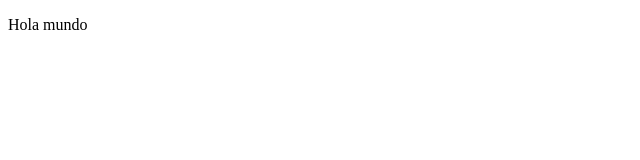
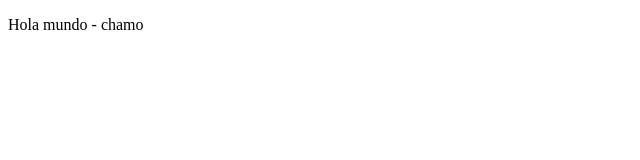
Before and after one commit to Arata16-png/Capybara, a plain HTML site: page index.html in a window 1280 px wide. Shown: the full height of the page, 0-640 px from the left. Drawn offline with Linux system fonts and the light colour scheme.

Commit message:
Agregando un chamo

```diff
--- a/index.html
+++ b/index.html
@@ -6,6 +6,6 @@
     <title>Document</title>
 </head>
 <body>
-    <p>Hola mundo</p>
+    <p>Hola mundo - chamo</p>
 </body>
 </html>
```
